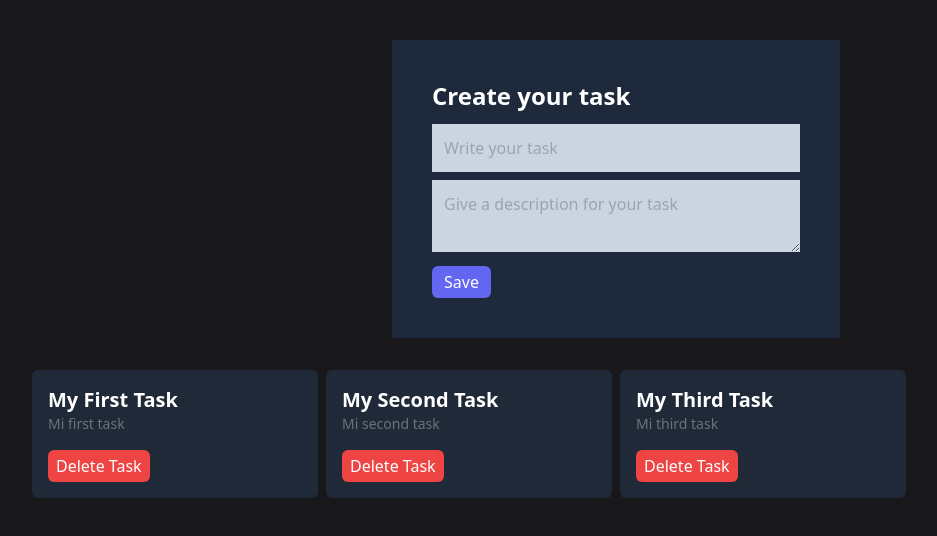
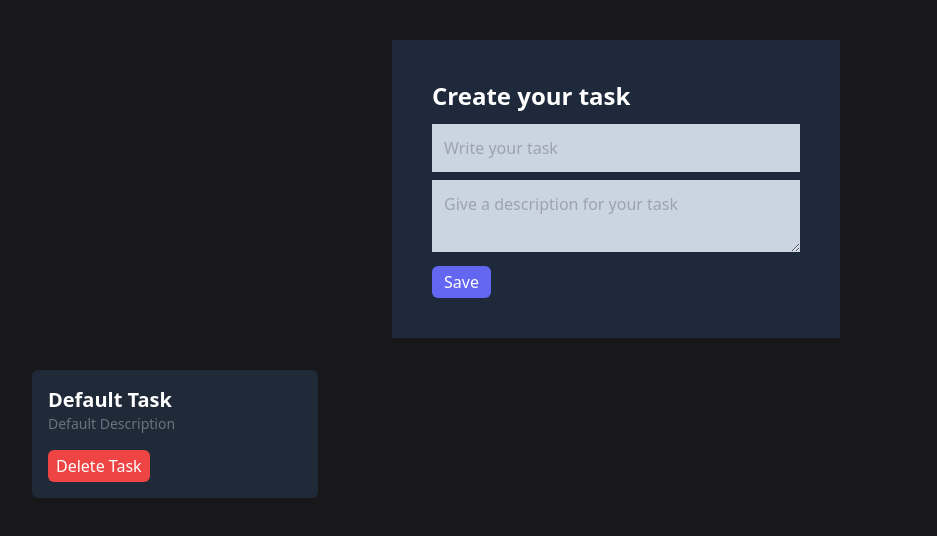
Before and after one commit to KamoSolarteB/React-Task-Application, a React (Vite) app: page / in a window 1280 px wide. Shown: the top 536 px of the page, without its empty margins (24-961 px from the left). Built offline with nearby package versions, Linux system fonts and the light colour scheme.

Commit message:
Ultimo detalle en data

```diff
--- a/src/data/tasks.js
+++ b/src/data/tasks.js
@@ -1,17 +1,7 @@
 export const tasks = [
   {
     id: 0,
-    title: "My first task",
-    description: "Mi first task",
-  },
-  {
-    id: 1,
-    title: "My second task",
-    description: "Mi second task",
-  },
-  {
-    id: 2,
-    title: "My third task",
-    description: "Mi third task",
+    title: "Default Task",
+    description: "Default Description",
   },
 ];
```
